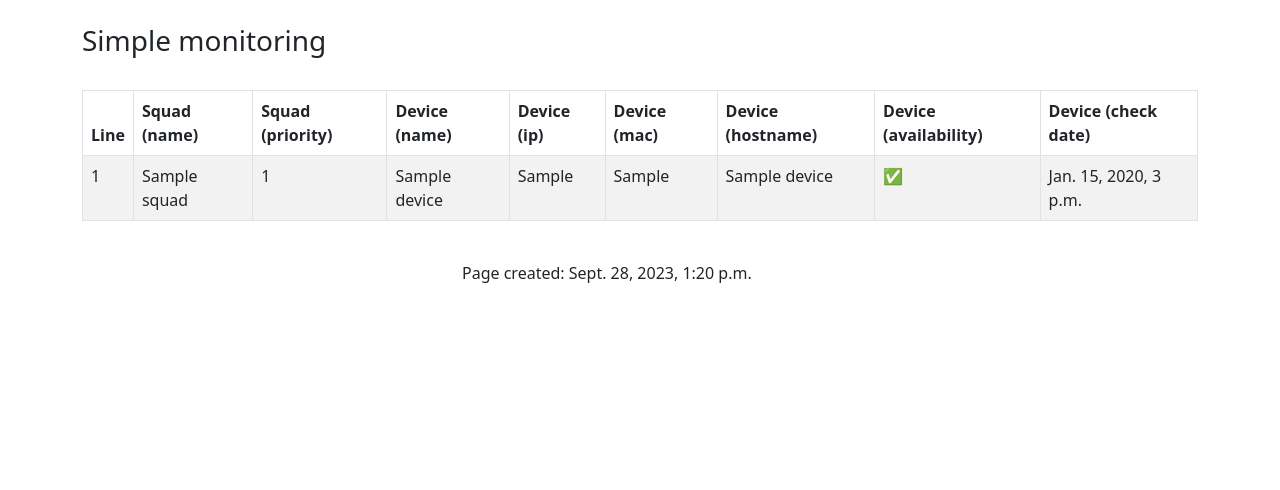
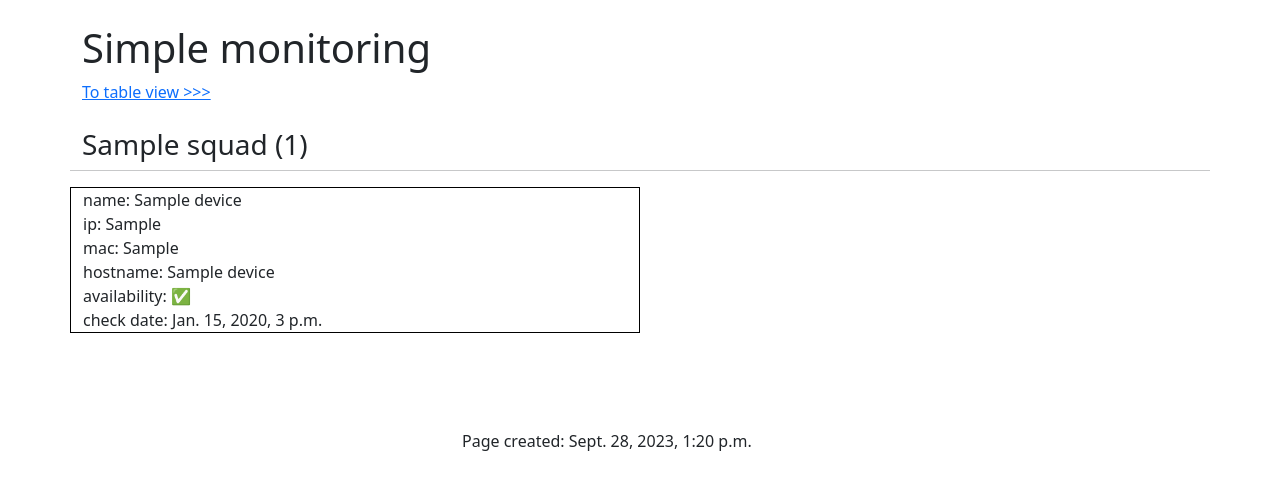
Before and after one commit to kovkyr/simple-monitoring-site, a Django app: page / in a window 1280 px wide. Shown: the top 490 px of the page. Run offline with Django 4.2, Linux system fonts and the light colour scheme; tables that the repository leaves empty hold one stand-in row (values such as "Sample post"); some libraries are stand-ins or nearby versions.

Commit message:
Change index view to card view

```diff
--- a/app/monitoring/templates/monitoring/index.html
+++ b/app/monitoring/templates/monitoring/index.html
@@ -18,7 +18,6 @@
                     document.querySelector("html").setAttribute("data-bs-theme",
                     window.matchMedia("(prefers-color-scheme: dark)").matches ? "dark" : "light")
                 }
-
                 window.matchMedia('(prefers-color-scheme: dark)').addEventListener('change', updateTheme)
                 updateTheme()
             }
@@ -31,52 +30,35 @@
             <br>
             <div class="row">
                 <div class="col-sm-12">
-                        <h3>Simple monitoring</h3>
+                    <h1>Simple monitoring</h1>
+                    <a href="{% url 'table' %}">To table view >>></a>
                 </div>
             </div>
             <br>
+            {% for squad in squads %}
                 <div class="row">
-                <div class="col-sm-12">
-                    {% if devices %}
-                        <table class="table table-bordered table-striped">
-                            <thead>
-                                <tr>
-                                    <th>Line</th>
-                                    <th>Squad (name)</th>
-                                    <th>Squad (priority)</th>
-                                    <th>Device (name)</th>
-                                    <th>Device (ip)</th>
-                                    <th>Device (mac)</th>
-                                    <th>Device (hostname)</th>
-                                    <th>Device (availability)</th>
-                                    <th>Device (check date)</th>
-                                </tr>
-                            </thead>
-                            <tbody>
-                                {% for device in devices %}
-                                    <tr>
-                                        <td>{{ forloop.counter }}</td>
-                                        <td>{{ device.squad.name }}</td>
-                                        <td>{{ device.squad.priority }}</td>
-                                        <td>{{ device.name }}</td>
-                                        <td>{{ device.ip }}</td>
-                                        <td>{{ device.mac }}</td>
-                                        <td>{{ device.hostname }}</td>
+                    <h3>{{ squad.name }} ({{ squad.priority }})</h3>
+                    <hr>
+                    {% for device in squad.device_set.all %}
+                    <div class="col-sm-6" style="border: 1px solid black;">
+                        name: {{ device.name }}<br>
+                        ip: {{ device.ip }}<br>
+                        mac: {{ device.mac }}<br>
+                        hostname: {{ device.hostname }}<br>
+                        availability:
                         {% if device.is_online %}
-                                            <td>✅</td>
+                            ✅<br>
                         {% else %}
-                                            <td>⛔</td>
+                            ⛔<br>
                         {% endif %}
-                                        <td>{{ device.check_date }}</td>
-                                    </tr>
+                        check date: {{ device.check_date }}</br>
+                    </div>
                     {% endfor %}
-                            </tbody>
-                        </table>
-                    {% else %}
-                        <p>No devices are available.</p>
-                    {% endif %}
                 </div>
-            </div>
+                <br>
+            {% endfor %}
+            <br>
+            <br>
             <br>
             <div class="row">
                 <div class="col-sm-4 offset-sm-4">
--- a/app/monitoring/templates/monitoring/table.html
+++ b/app/monitoring/templates/monitoring/table.html
@@ -18,7 +18,6 @@
                     document.querySelector("html").setAttribute("data-bs-theme",
                         window.matchMedia("(prefers-color-scheme: dark)").matches ? "dark" : "light")
                 }
-
                 window.matchMedia('(prefers-color-scheme: dark)').addEventListener('change', updateTheme)
                 updateTheme()
             }
@@ -31,7 +30,8 @@
             <br>
             <div class="row">
                 <div class="col-sm-12">
-                        <h3>Simple monitoring</h3>
+                    <h1>Simple monitoring</h1>
+                    <a href="{% url 'index' %}">To card view >>></a>
                 </div>
             </div>
             <br>
--- a/app/monitoring/views.py
+++ b/app/monitoring/views.py
@@ -5,7 +5,8 @@ from datetime import datetime
 
 def index(request):
     devices = Device.objects.order_by('-squad__priority', 'squad__name', 'name')
-    context = { "devices": devices, "date": datetime.now() }
+    squads = Squad.objects.all()
+    context = { "devices": devices, "squads": squads,  "date": datetime.now() }
     return render(request, "monitoring/index.html", context)
 
 def table(request):
```
Lines whose indentation alone changed are shown as unchanged.
